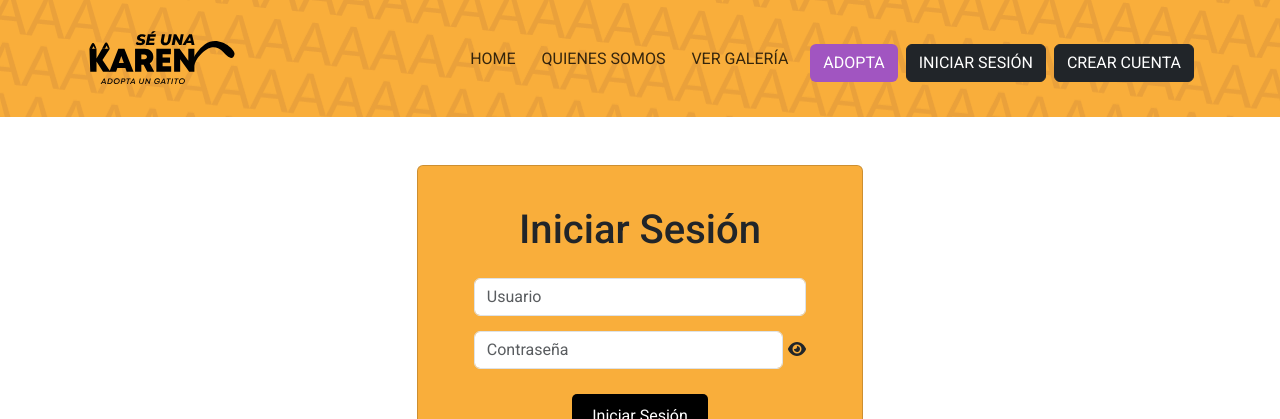
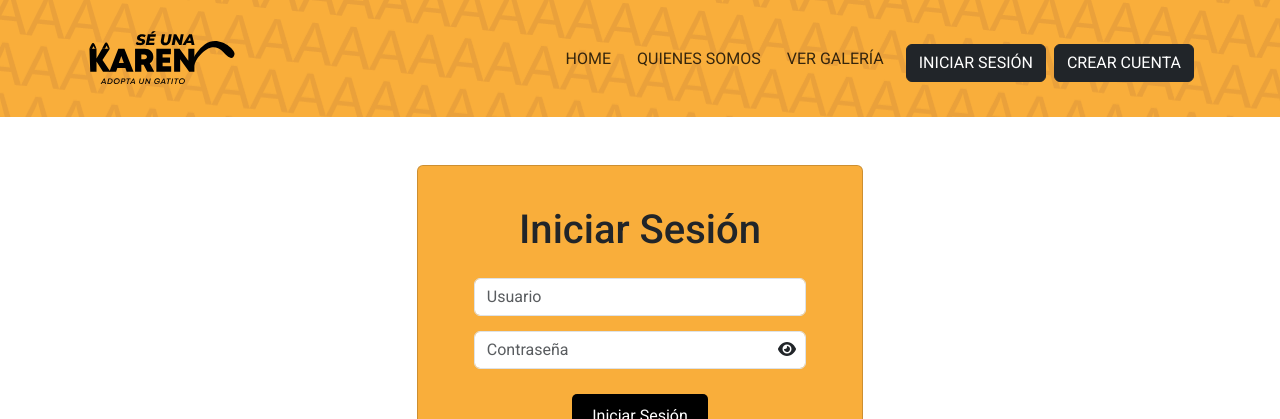
Before and after one commit to DomiskHub/ProyectoFinal, a React (Vite) app: page /iniciar_sesion in a window 1280 px wide. Shown: the top 419 px of the page. Built offline with nearby package versions, Linux system fonts and the light colour scheme.

Commit message:
validar campos

```diff
--- a/src/App.jsx
+++ b/src/App.jsx
@@ -26,7 +26,14 @@ function App() {
             <Route path="/quienes_somos" element={<AboutUs />} />
             <Route path="/galeria" element={<Gallery />} />
             <Route path="/detalle-gato/:id" element={<DetailCard />} />
-            <Route path="/adopta" element={<AdoptionForm />} />
+            <Route
+              path="/adopta"
+              element={
+                <ProtectedRoute>
+                  <AdoptionForm />
+                </ProtectedRoute>
+              }
+            />
             <Route path="/iniciar_sesion" element={<Login />} />
             <Route path="/crear_cuenta" element={<SignUp />} />
             <Route path="/contacto" element={<Contact />} />
--- a/src/assets/styles/App.css
+++ b/src/assets/styles/App.css
@@ -248,10 +248,9 @@ a {
 /* FORMULARIO DE ADOPCION */
 .container-style {
   background-color: #f9ae3b;
-  padding: 2.5rem;
   border-radius: 8px;
   margin: auto;
-  margin-bottom: 10%;
+
   width: 40%;
 }
 
@@ -265,7 +264,7 @@ a {
 
 .container-style h1 {
   text-align: center;
-  margin-bottom: 8%;
+  margin-top: 8%;
 }
 
 /* FOOTER  */
@@ -365,14 +364,25 @@ footer p {
   gap: 10px;
 }
 
-.password-input {
-  display: flex;
-  align-items: center;
+.password-toggle-icon {
+  margin-left: 5px;
+  cursor: pointer;
+}
+
+.password-container {
+  position: relative;
 }
 
 .password-toggle-icon {
-  margin-left: 5px;
+  position: absolute;
+  top: 50%;
+  right: 10px;
+  transform: translateY(-50%);
   cursor: pointer;
+}
+
+.input-field {
+  width: 100%;
 }
 
 /* SignUp */
--- a/src/components/NavigationBar.jsx
+++ b/src/components/NavigationBar.jsx
@@ -1,11 +1,14 @@
-import { useState } from "react";
+import { useContext, useState } from "react";
 import { Link } from "react-router-dom";
 import { Navbar, Nav, Container } from "react-bootstrap";
 import logoKaren from "../assets/imgs/logo-karen.svg";
 import { NavLink } from "react-router-dom";
 import { useNavigate } from "react-router-dom";
+import { GlobalContext } from "../context/CardContext";
 
 const NavigationBar = () => {
+  const navigate = useNavigate();
+  const { logoutUser } = useContext(GlobalContext);
   const [activeButton, setActiveButton] = useState("");
 
   const handleButtonClick = (buttonName) => {
@@ -15,12 +18,6 @@ const NavigationBar = () => {
   const navPrivado = () => {
     const token = localStorage.getItem("token");
     return token ? true : false;
-  };
-
-  const navigate = useNavigate();
-  const logout = () => {
-    localStorage.removeItem("token");
-    navigate("/");
   };
 
   return (
@@ -43,11 +40,13 @@ const NavigationBar = () => {
             </NavLink>
           </Nav>
           <Nav className="justify-content-end cat-links mt-2">
-            <Link to="/adopta" className="m-1 link">
-              <button className={`btn nav-adopt-button ${activeButton === "adopta" ? "active-nav" : ""}`} onClick={() => handleButtonClick("adopta")}>
-                ADOPTA
-              </button>
-            </Link>
+            {navPrivado() && ( // Verifica si el usuario ha iniciado sesión
+              <Link to="/adopta" className="m-1 link">
+                <button className={`btn nav-adopt-button ${activeButton === "adopta" ? "active-nav" : ""}`} onClick={() => handleButtonClick("adopta")}>
+                  ADOPTA
+                </button>
+              </Link>
+            )}
             {navPrivado() ? (
               <>
                 <Link to="/perfil" className="m-1 nav-signup-button link">
@@ -56,7 +55,7 @@ const NavigationBar = () => {
                   </button>
                 </Link>
                 <Link to="/" className="m-1 nav-signup-button link">
-                  <button className={`btn btn-dark ${activeButton === "perfil" ? "active-nav" : ""}`} onClick={logout}>
+                  <button className={`btn btn-dark ${activeButton === "perfil" ? "active-nav" : ""}`} onClick={() => logoutUser(navigate)}>
                     CERRAR SESION
                   </button>
                 </Link>
--- a/src/context/CardContext.jsx
+++ b/src/context/CardContext.jsx
@@ -42,6 +42,15 @@ const GlobalProvider = ({ children }) => {
     },
   ];
 
+  useEffect(() => {
+    const token = localStorage.getItem("token");
+    if (token) {
+      setIsLoggedIn(true);
+    } else {
+      setIsLoggedIn(false);
+    }
+  }, []);
+
   const loginUser = (username, pass) => {
     const usuarioFiltrado = loginData.find((usuario) => usuario.user === username);
     if (usuarioFiltrado && pass === usuarioFiltrado.password) {
@@ -53,9 +62,10 @@ const GlobalProvider = ({ children }) => {
     }
   };
 
-  const logoutUser = () => {
+  const logoutUser = (navigate) => {
     localStorage.removeItem("token");
     setIsLoggedIn(false);
+    navigate("/");
   };
 
   const toggleFavoritePhoto = (cat) => {
--- a/src/views/AdoptionForm.jsx
+++ b/src/views/AdoptionForm.jsx
@@ -1,5 +1,5 @@
 import React, { useState } from "react";
-import { Form, Button, Container, Row, Col } from "react-bootstrap";
+import { Form, Button, Container, Row, Col, Alert } from "react-bootstrap";
 import "bootstrap/dist/css/bootstrap.min.css";
 
 const AdoptionForm = () => {
@@ -14,6 +14,8 @@ const AdoptionForm = () => {
     hasOtherCats: "",
   });
 
+  const [showSuccessMessage, setShowSuccessMessage] = useState(false);
+
   const handleInputChange = (e) => {
     const { name, value } = e.target;
     setFormData({
@@ -24,12 +26,22 @@ const AdoptionForm = () => {
 
   const handleSubmit = (e) => {
     e.preventDefault();
-    console.log(formData);
+    setShowSuccessMessage(true);
+    setFormData({
+      firstName: "",
+      lastName: "",
+      rut: "",
+      email: "",
+      phoneNumber: "",
+      sterilization: "",
+      livingEnvironment: "",
+      hasOtherCats: "",
+    });
   };
 
   return (
     <div className="adoption-form">
-      <Container className={`mt-5 container-style`}>
+      <Container className={`mt-5 mb-5 py-5 container-style`}>
         <h1>Formulario de adopción</h1>
         <Row className="justify-content-md-center">
           <Col xs={12} md={8}>
@@ -178,6 +190,18 @@ const AdoptionForm = () => {
           </Col>
         </Row>
       </Container>
+      {/* Mensaje de éxito */}
+      {showSuccessMessage && (
+        <Container className="mt-4">
+          <Row className="justify-content-md-center">
+            <Col xs={12} md={8}>
+              <Alert variant="success" onClose={() => setShowSuccessMessage(false)} dismissible>
+                <p>Solicitud enviada con éxito, te contactaremos si eres candidato para adoptar.</p>
+              </Alert>
+            </Col>
+          </Row>
+        </Container>
+      )}
     </div>
   );
 };
--- a/src/views/Gallery.jsx
+++ b/src/views/Gallery.jsx
@@ -57,14 +57,20 @@ const Gallery = () => {
                 <strong>Edad:</strong> {cat.edad}
               </ListGroup.Item>
               <ListGroup.Item>
-                <div className="d-flex justify-content-center">
-                  <Link to="/adopta">
-                    <Button className="button-card button-card-gallery">Adoptar</Button>
-                  </Link>
+                {isLoggedIn ? (
+                  <div className="d-flex justify-content-between">
+                    <Link to="/adopta">
+                      <Button className="button-card button-card-gallery me-2">Adoptar</Button>{" "}
+                    </Link>
+                    <Button className="button-card" onClick={() => navigate(`/detalle-gato/${cat.id}`)}>
+                      Mas info
+                    </Button>
+                  </div>
+                ) : (
                   <Button className="button-card" onClick={() => navigate(`/detalle-gato/${cat.id}`)}>
                     Mas info
                   </Button>
-                </div>
+                )}
               </ListGroup.Item>
             </ListGroup>
           </Card>
--- a/src/views/Login.jsx
+++ b/src/views/Login.jsx
@@ -34,9 +34,16 @@ const Login = () => {
             </Form.Group>
 
             <Form.Group controlId="formLastName" className="login-input password-input">
-              <Form.Control type={showPassword ? "text" : "password"} placeholder="Contraseña" value={password} onChange={(e) => setPassword(e.target.value)} />
-              <div className="password-toggle-icon" onClick={() => setShowPassword(!showPassword)}>
-                <FontAwesomeIcon icon={showPassword ? faEyeSlash : faEye} />
+              <div className="password-container">
+                <Form.Control
+                  type={showPassword ? "text" : "password"}
+                  placeholder="Contraseña"
+                  value={password}
+                  onChange={(e) => setPassword(e.target.value)}
+                />
+                <div className="password-toggle-icon" onClick={() => setShowPassword(!showPassword)}>
+                  <FontAwesomeIcon icon={showPassword ? faEyeSlash : faEye} />
+                </div>
               </div>
             </Form.Group>
 
--- a/src/views/Profile.jsx
+++ b/src/views/Profile.jsx
@@ -17,7 +17,7 @@ const Profile = () => {
 
   return (
     <div className="container-fluid">
-      <div class="row">
+      <div className="row">
         <div className="col-lg-4 col-sm-12 boxDatos-miPerfil p-5">
           <div>
             <h1>Mi Perfil</h1>
```
